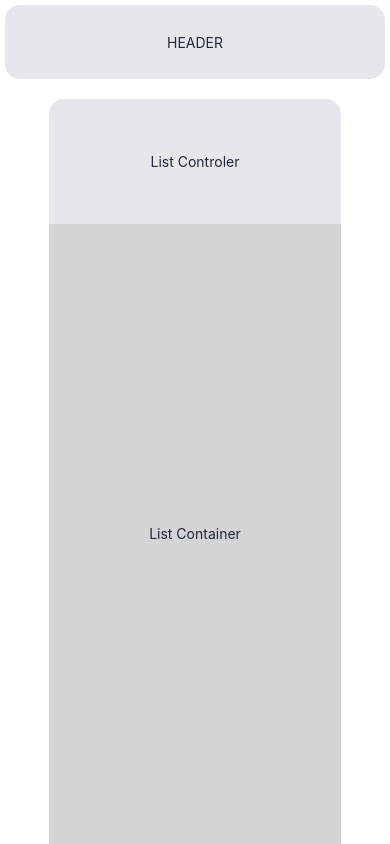
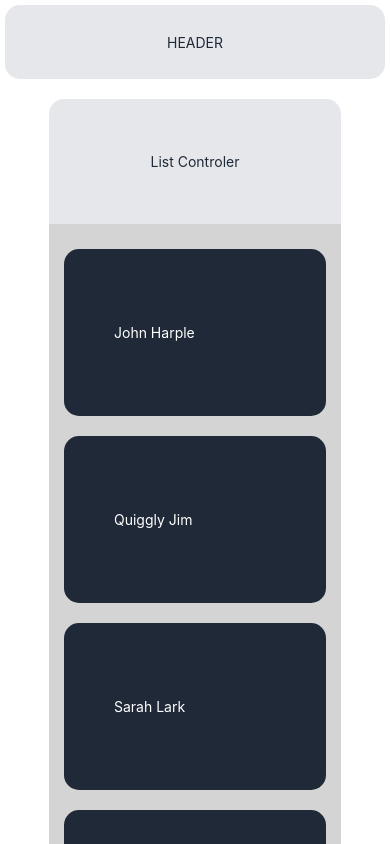
Before and after one commit to Rate-My-Landlord/Rate-My-Landlord, a React Native app in the folder Frontend-RateMyLandlord/: screen / in a window 390 px wide. Built offline with nearby package versions, Linux system fonts and the light colour scheme.

Commit message:
Flat List Implementation. Simple Begining.

```diff
--- a/Frontend-RateMyLandlord/screens/HomeScreen.tsx
+++ b/Frontend-RateMyLandlord/screens/HomeScreen.tsx
@@ -1,8 +1,8 @@
 /*
   Author: Hayden Stegman
 */
-import React from 'react';
-import { StyleSheet, View, Text, Platform, useWindowDimensions } from 'react-native'
+import React, { useState } from 'react';
+import { StyleSheet, View, Text, Platform, useWindowDimensions, FlatList } from 'react-native';
 
 // The point at which style changes
 const screenChangePoint  = 1250;
@@ -13,6 +13,19 @@ const screenChangePoint  = 1250;
 const HomeScreen = () => {
   const windowWidth = useWindowDimensions().width;
 
+  // Temp DATA for testing!
+  const [landlords, setLandlords] = useState([
+    { name: "John Harple", key: "1" },
+    { name: "Quiggly Jim", key: "2" },
+    { name: "Sarah Lark", key: "3" },
+    { name: "Tommy Name", key: "4" },
+    { name: "That Guy", key: "5" },
+    { name: "A Sheep", key: "6" },
+    { name: "A Cow", key: "7" },
+    { name: "A Duck", key: "8" },
+    { name: "A Dog", key: "9" },
+  ]);
+
   return (
     <View style={styles(windowWidth).backgroundScreen}>
       <View style={styles(windowWidth).headerScreen}><Text style={styles(windowWidth).textColor}>HEADER</Text></View>
@@ -21,7 +34,15 @@ const HomeScreen = () => {
         {/* Main Content Container */}
         <View style={styles(windowWidth).mainContainer}>
           <View style={styles(windowWidth).listContainer}>
-            <Text style={styles(windowWidth).textColor}>List Container</Text>
+            <FlatList style={styles(windowWidth).flatList}
+              data={landlords}
+              renderItem={({ item }) => (
+                <View style={styles(windowWidth).listItemContainer}>
+                  <Text style={styles(windowWidth).listTextColor}>{item.name}</Text>
+                </View>
+              )}
+              showsVerticalScrollIndicator={false}
+            />
           </View>
 
           <View style={styles(windowWidth).listControlContainer}>
@@ -127,5 +148,20 @@ const styles = (windowWidth : any) => StyleSheet.create({
   // Temp
   textColor: {
     color: '#1F2937',
+  },
+  listTextColor: {
+    color: '#ffffff',
+  },
+  listItemContainer: {
+    width: '100%',
+    paddingHorizontal: 50,
+    paddingVertical: 75,
+    marginVertical: 10,
+    backgroundColor: "#1f2937",
+    borderRadius: 15,
+  },
+  flatList: {
+    width: '100%',
+    padding: 15,
   }
 })
```
Also changed, not shown: 1 other file (tests, documents, lock files or other folders).
